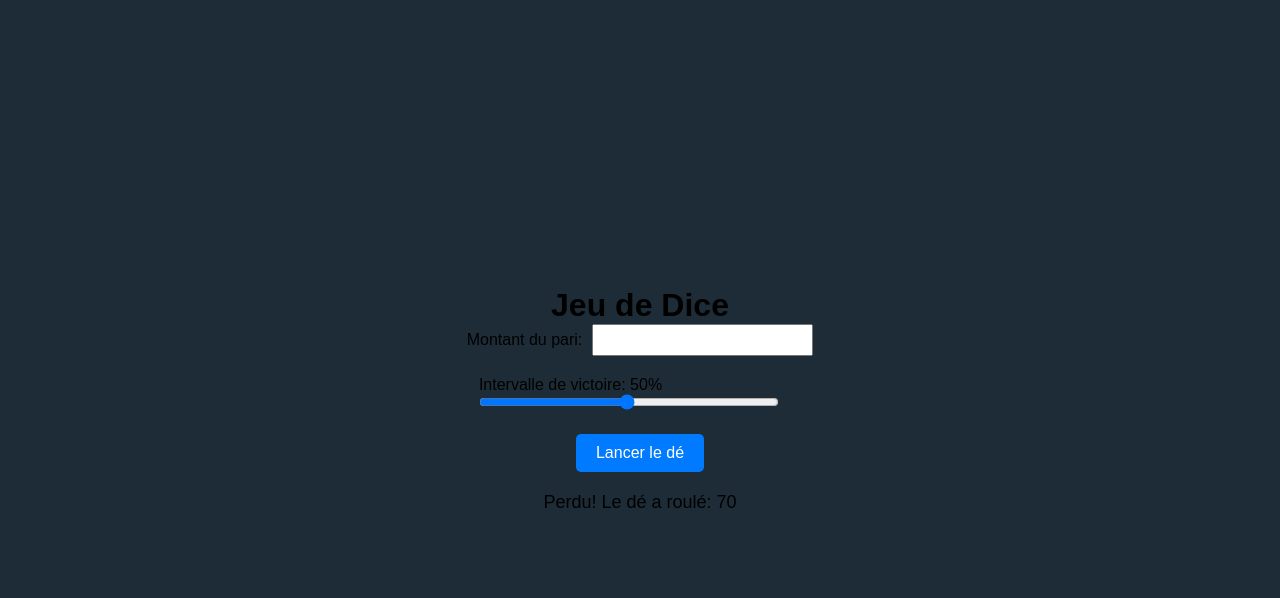
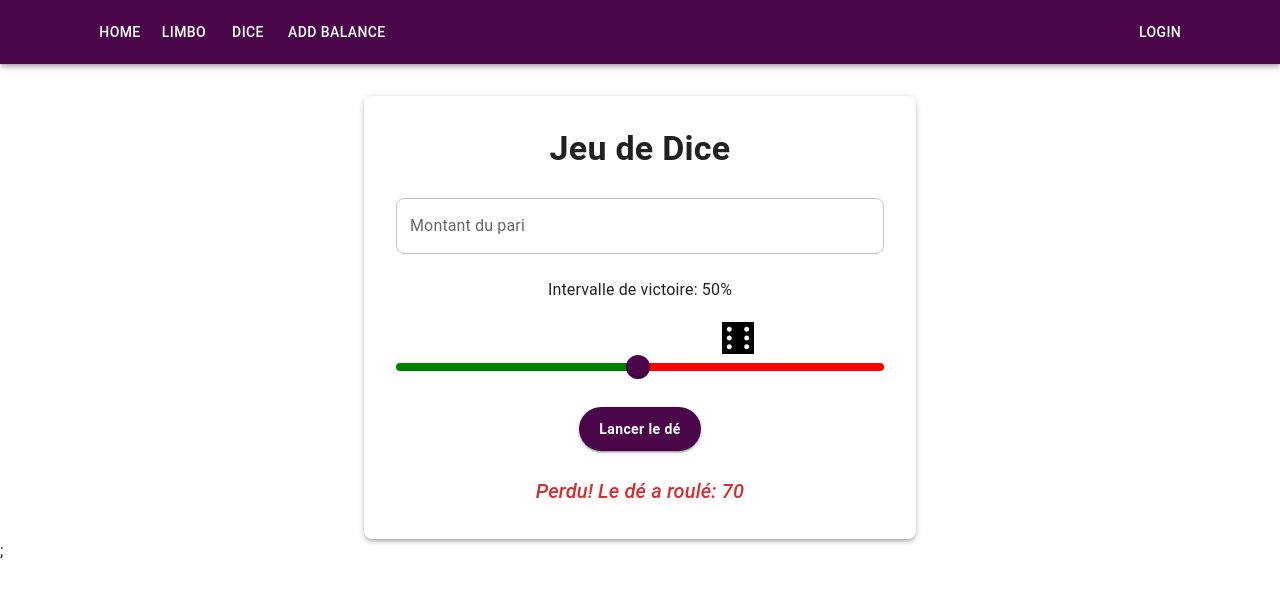
Before and after one commit to NaoMauss/project-react-casino, a Next.js app: page /dice in a window 1280 px wide. Both pictures are taken after a click on the button "Lancer le dé". Shown: the top 598 px of the page. Built offline with nearby package versions, Linux system fonts and the light colour scheme; no server answers.

Commit message:
feat limbo styles

```diff
--- a/src/component/Header.tsx
+++ b/src/component/Header.tsx
@@ -1,69 +1,71 @@
 import Link from 'next/link';
-import styles from '@/styles/Header.module.css';
 import { useAuthState } from "@/hooks/auth";
 import { useEffect, useState } from "react";
-import { signOut, addDataToDb, db, updateBalance, getBalance } from '@/firebase'
+import { signOut, addDataToDb, db, updateBalance, getBalance } from '@/firebase';
+import { AppBar, Toolbar, Button, Typography, Container } from '@mui/material';
+import { createTheme, ThemeProvider } from '@mui/material/styles';
+
+const theme = createTheme({
+    palette: {
+        primary: {
+            main: '#490648',
+        },
+    },
+});
 
 export default function Header() {
-
     const { user, loading } = useAuthState();
     const [userInfo, setUserInfo] = useState(null);
     const [balance, setBalance] = useState(100);
 
-    useEffect (() => {
+    useEffect(() => {
         if (!user && !loading) {
-            console.log(user)
+            console.log(user);
         }
         setUserInfo(user);
-        addDataToDb()
-        getBalance().then(setBalance)
+        addDataToDb();
+        getBalance().then(setBalance);
     }, [loading, user]);
 
     if (loading) {
         return (
             <div>
-                <h1>Loading...</h1>
+                <Typography variant="h1">Loading...</Typography>
             </div>
         );
     }
 
     return (
-        <header className={styles.header}>
-            <nav>
-                <ul>
-                    <li>
-                        <Link href="/">
-                            Home
+        <ThemeProvider theme={theme}>
+            <AppBar position="static" color="primary">
+                <Container>
+                    <Toolbar>
+                        <Typography variant="h6" sx={{ flexGrow: 1 }}>
+                            <Link href="/" passHref>
+                                <Button color="inherit">Home</Button>
                             </Link>
-                    </li>
-                    <li>
-                        <Link href="/limbo">
-                            Limbo
+                            <Link href="/limbo" passHref>
+                                <Button color="inherit">Limbo</Button>
                             </Link>
-                    </li>
-                    <li>
-                        <Link href="/dice">
-                            Dice
+                            <Link href="/dice" passHref>
+                                <Button color="inherit">Dice</Button>
                             </Link>
-                    </li>
-                    <button onClick={() => updateBalance(balance + 10000)}>
-                        add Balance
-                    </button>
+                            <Button color="inherit" onClick={() => updateBalance(balance + 10000)}>
+                                Add Balance
+                            </Button>
+                        </Typography>
                         {userInfo ? (
-                    <li>
-                        <button onClick={signOut}>
+                            <Button color="inherit" onClick={signOut}>
                                 Sign Out
-                        </button>
-                    </li>
+                            </Button>
                         ) : (
-                    <li>
-                        <Link href="/login">
-                            Login
+                            <Link href="/login" passHref>
+                                <Button color="inherit">Login</Button>
                             </Link>
-                    </li>
                         )}
-                </ul>
-            </nav>
-        </header>
+                    </Toolbar>
+                </Container>
+            </AppBar>
+        </ThemeProvider>
     );
 }
--- a/src/pages/_app.tsx
+++ b/src/pages/_app.tsx
@@ -1,6 +1,12 @@
+import Header from "@/component/Header";
 import "@/styles/globals.css";
 import type { AppProps } from "next/app";
 
 export default function App({ Component, pageProps }: AppProps) {
-  return <Component {...pageProps} />;
+  return (
+    <>
+      <Header />
+      <Component {...pageProps} />;
+    </>
+  );
 }
--- a/src/pages/dice/index.tsx
+++ b/src/pages/dice/index.tsx
@@ -1,46 +1,211 @@
-import React, { useState } from 'react';
-import styles from "@/styles/Dice.module.css";
+import React, { useState } from "react";
+import {
+  Box,
+  Button,
+  Container,
+  TextField,
+  Typography,
+  Paper,
+  Grid,
+  CssBaseline,
+  Slider,
+} from "@mui/material";
+import {
+  createTheme,
+  ThemeProvider,
+  styled,
+  Theme,
+} from "@mui/material/styles";
 
-const DiceGame = () => {
-  const [betAmount, setBetAmount] = useState('');
-  const [winRange, setWinRange] = useState(50);
-  const [result, setResult] = useState("");
+interface CustomSliderProps {
+  winRange: number;
+  theme: Theme;
+}
+
+const theme = createTheme({
+  palette: {
+    primary: {
+      main: "#490648",
+    },
+    secondary: {
+      main: "#d32f2f",
+    },
+    success: {
+      main: "#4caf50",
+    },
+  },
+  typography: {
+    h4: {
+      fontWeight: "bold",
+    },
+    h6: {
+      marginTop: "20px",
+      fontStyle: "italic",
+    },
+  },
+});
+
+const CustomSlider = styled(Slider)(
+  ({ theme, winRange }: CustomSliderProps) => ({
+    color: "transparent",
+    height: 8,
+    "& .MuiSlider-track": {
+      border: "none",
+    },
+    "& .MuiSlider-thumb": {
+      height: 24,
+      width: 24,
+      backgroundColor: theme.palette.primary.main,
+      border: "2px solid currentColor",
+      "&:focus, &:hover, &.Mui-active": {
+        boxShadow: "inherit",
+      },
+    },
+    "& .MuiSlider-rail": {
+      background: `linear-gradient(to right, green ${winRange}%, red ${winRange}%)`,
+      opacity: 1,
+      height: 8,
+    },
+  })
+);
+
+const DiceSVG: React.FC = () => (
+  <svg
+    fill="#000000"
+    height="32px"
+    width="32px"
+    version="1.1"
+    id="Layer_1"
+    xmlns="http://www.w3.org/2000/svg"
+    xmlnsXlink="http://www.w3.org/1999/xlink"
+    viewBox="0 0 455 455"
+    xmlSpace="preserve"
+  >
+    <path
+      d="M0,0v455h455V0H0z M103.75,386.25c-19.33,0-35-15.67-35-35s15.67-35,35-35s35,15.67,35,35S123.08,386.25,103.75,386.25z
+             M103.75,262.5c-19.33,0-35-15.67-35-35s15.67-35,35-35s35,15.67,35,35S123.08,262.5,103.75,262.5z M103.75,138.75
+             c-19.33,0-35-15.67-35-35s15.67-35,35-35s35,15.67,35,35S123.08,138.75,103.75,138.75z M351.25,386.25c-19.33,0-35-15.67-35-35
+             s15.67-35,35-35s35,15.67,35,35S370.58,386.25,351.25,386.25z M351.25,262.5c-19.33,0-35-15.67-35-35s15.67-35,35-35s35,15.67,35,35
+             S370.58,262.5,351.25,262.5z M351.25,138.75c-19.33,0-35-15.67-35-35s15.67-35,35-35s35,15.67,35,35S370.58,138.75,351.25,138.75z"
+    />
+  </svg>
+);
+
+const DiceIndicator = styled(Box)<{ indicatorPosition: number }>(
+  ({ indicatorPosition }) => ({
+    position: "absolute",
+    top: "-28px", // Adjusted to position closer to the slider
+    left: `${indicatorPosition}%`, // Position it based on the slider value
+    transform: "translateX(-50%)",
+  })
+);
+
+const DiceGame: React.FC = () => {
+  const [betAmount, setBetAmount] = useState<string>("");
+  const [winRange, setWinRange] = useState<number>(50);
+  const [result, setResult] = useState<string>("");
+  const [diceRoll, setDiceRoll] = useState<number | null>(null);
 
   const rollDice = () => {
-    const diceRoll = Math.floor(Math.random() * 100) + 1;
-    if (diceRoll <= winRange) {
-      setResult(`Gagné! Le dé a roulé: ${diceRoll}`);
+    const roll = Math.floor(Math.random() * 100) + 1;
+    setDiceRoll(roll);
+    if (roll <= winRange) {
+      setResult(`Gagné! Le dé a roulé: ${roll}`);
     } else {
-      setResult(`Perdu! Le dé a roulé: ${diceRoll}`);
+      setResult(`Perdu! Le dé a roulé: ${roll}`);
     }
   };
 
   return (
-    <div className={styles.container}>
-      <h1>Jeu de Dice</h1>
-      <div className={styles.inputContainer}>
-        <label className={styles.label}>Montant du pari:</label>
-        <input
+    <ThemeProvider theme={theme}>
+      <CssBaseline />
+      <Container maxWidth="sm" sx={{ mt: 4 }}>
+        <Paper
+          elevation={3}
+          sx={{ p: 4, borderRadius: 2, position: "relative" }}
+        >
+          <Typography variant="h4" component="h1" gutterBottom align="center">
+            Jeu de Dice
+          </Typography>
+          <Grid container spacing={2}>
+            <Grid item xs={12}>
+              <TextField
+                fullWidth
+                label="Montant du pari"
                 type="number"
                 value={betAmount}
                 onChange={(e) => setBetAmount(e.target.value)}
-          className={styles.input}
+                variant="outlined"
+                margin="normal"
+                InputProps={{ style: { borderRadius: 8 } }}
               />
-      </div>
-      <div className={styles.sliderContainer}>
-        <label className={styles.label}>Intervalle de victoire: {winRange}%</label>
-        <input
-          type="range"
-          min="1"
-          max="100"
+            </Grid>
+            <Grid item xs={12}>
+              <Typography gutterBottom align="center">
+                Intervalle de victoire: {winRange}%
+              </Typography>
+              <Box position="relative" width="100%" sx={{ mt: 6 }}>
+                <CustomSlider
                   value={winRange}
-          onChange={(e) => setWinRange(Number(e.target.value))}
-          className={styles.slider}
+                  onChange={(e, newValue) => setWinRange(newValue as number)}
+                  aria-labelledby="continuous-slider"
+                  min={1}
+                  max={100}
+                  valueLabelDisplay="auto"
+                  winRange={winRange}
+                  theme={theme}
                 />
-      </div>
-      <button onClick={rollDice} className={styles.button}>Lancer le dé</button>
-      {result && <div className={styles.result}>{result}</div>}
-    </div>
+                {diceRoll !== null && (
+                  <DiceIndicator indicatorPosition={(diceRoll / 100) * 100}>
+                    <DiceSVG />
+                  </DiceIndicator>
+                )}
+              </Box>
+            </Grid>
+            <Grid
+              item
+              xs={12}
+              display="flex"
+              justifyContent="center"
+              alignItems="center"
+            >
+              <Button
+                variant="contained"
+                color="primary"
+                onClick={rollDice}
+                sx={{
+                  borderRadius: 8,
+                  padding: "10px 20px",
+                  textTransform: "none",
+                  fontWeight: "bold",
+                  transition: "all 0.3s ease",
+                  "&:hover": {
+                    backgroundColor: "#360436",
+                  },
+                }}
+              >
+                Lancer le dé
+              </Button>
+            </Grid>
+          </Grid>
+          {result && (
+            <Typography
+              variant="h6"
+              component="div"
+              align="center"
+              sx={{
+                mt: 3,
+                color: result.includes("Gagné")
+                  ? theme.palette.success.main
+                  : theme.palette.secondary.main,
+              }}
+            >
+              {result}
+            </Typography>
+          )}
+        </Paper>
+      </Container>
+    </ThemeProvider>
   );
 };
 
--- a/src/pages/index.tsx
+++ b/src/pages/index.tsx
@@ -15,15 +15,11 @@ export default function Home() {
         <meta name="viewport" content="width=device-width, initial-scale=1" />
         <link rel="icon" href="/favicon.ico" />
       </Head>
-      <Header />
       <main className={`${styles.main} ${inter.className}`}>
         <div className={styles.description}>
             This is the main page.
         </div>
         {/* Button to redirect to /limbo */}
-        <button className={styles.button} onClick={() => window.location.href = "/limbo"}>
-          Go to Limbo
-        </button>
       </main>
     </>
   );
--- a/src/pages/limbo/index.tsx
+++ b/src/pages/limbo/index.tsx
@@ -4,7 +4,6 @@ import { useRouter } from "next/router";
 import { Button, Grid, Stack, TextField, Typography } from "@mui/material";
 
 // Importation des composants et des hooks personnalisés
-import Header from "@/component/Header";
 import { getInfoFromDb, getBalance, updateBalance } from "@/firebase";
 import ChatInterface from "@/component/ChatInterface";
 import { useAuthState } from "@/hooks/auth";
@@ -13,7 +12,7 @@ import { getLimboResult } from "@/scripts/getLimboResult";
 const Limbo = () => {
   const { user, loading } = useAuthState();
   const router = useRouter();
-  const [balance, setBalance] = useState(100); // Initialiser la balance
+  const [balance, setBalance] = useState(0); // Initialiser la balance
   const [betAmount, setBetAmount] = useState(""); // Montant du pari initial comme chaîne
   const [targetMultiplier, setTargetMultiplier] = useState("2"); // Multiplicateur cible initial comme chaîne
   const [result, setResult] = useState(0);
@@ -56,7 +55,6 @@ const Limbo = () => {
 
   return (
     <>
-      <Header />
       <Typography variant="h1">{`Balance: ${balance}`}</Typography>
       <Grid container spacing={2}>
         <Grid item xs={6} sx={{ height: "100%" }}>
--- a/src/pages/login/index.tsx
+++ b/src/pages/login/index.tsx
@@ -4,7 +4,6 @@ import { faArrowRightToBracket } from '@fortawesome/free-solid-svg-icons';
 import { FontAwesomeIcon } from '@fortawesome/react-fontawesome';
 import styles from "@/styles/Login.module.css";
 import { useAuthState } from "@/hooks/auth";
-import Header from "@/component/Header";
 
 
 const Login = () => {
@@ -15,7 +14,6 @@ const Login = () => {
 
     return (
         <>
-            <Header />
             <div className={styles.page}>
                 <h1>Connect with Google</h1>
                 <button onClick={signInWithGoogle} className={styles.googleButton}> <FontAwesomeIcon icon={faArrowRightToBracket}/> <FontAwesomeIcon icon={faGoogle}/> </button>
```
Also changed, not shown: src/components/Limbo.tsx (added, +11 -0 lines), src/pages/dice/DiceSVG.tsx (added), 2 other files (tests, documents, lock files or other folders). Lines whose indentation alone changed are shown as unchanged.
